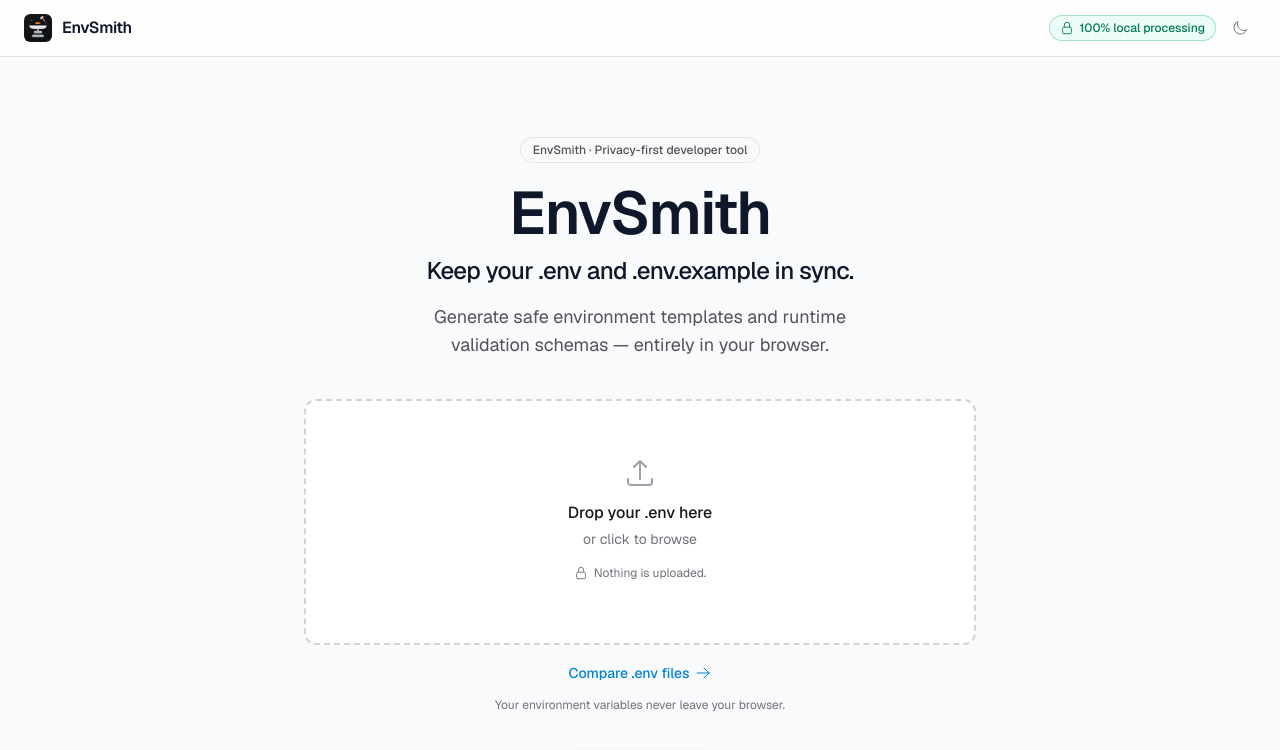
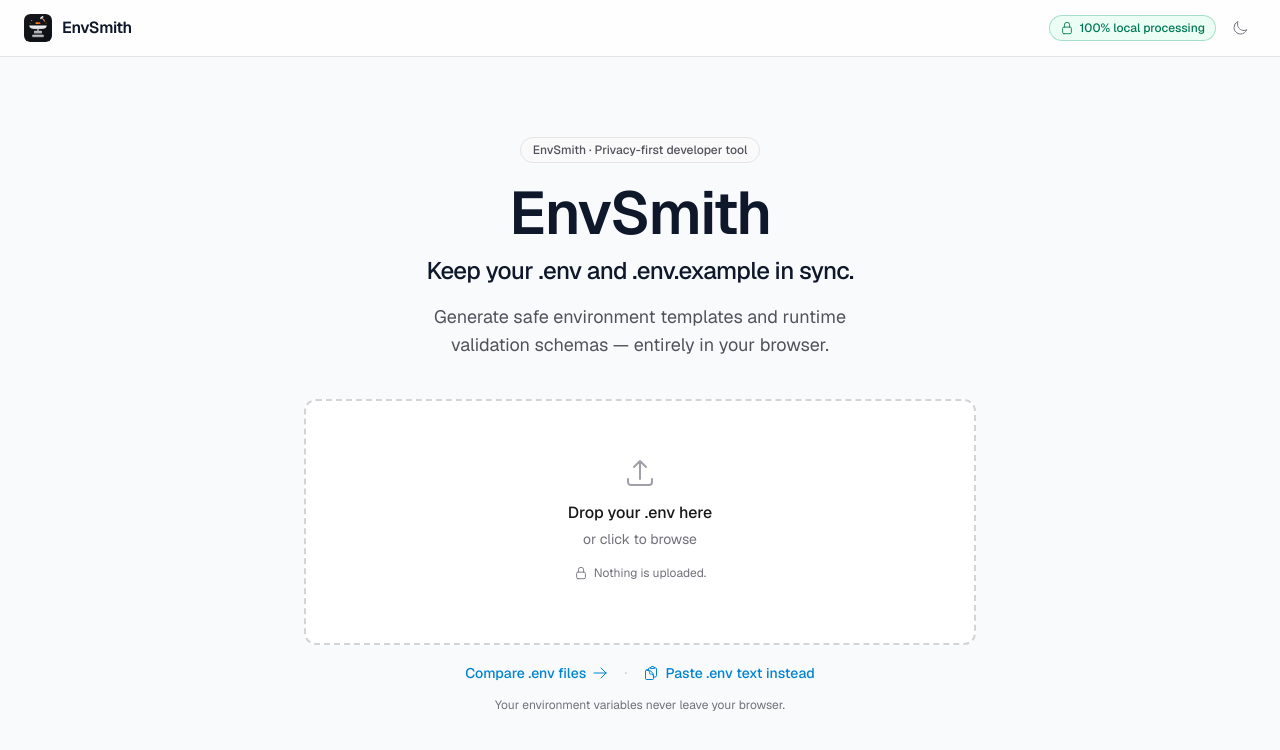
Before and after one commit to modeusweb/envsmith, a Next.js app: page / in a window 1280 px wide. Shown: the top 750 px of the page. Built offline with nearby package versions, Linux system fonts and the light colour scheme.

Commit message:
fix: inline paste button in landing upload section, no footer overlap

```diff
--- a/src/app/page.tsx
+++ b/src/app/page.tsx
@@ -25,14 +25,11 @@
     return (
       <>
         <Header />
-        <Landing onFile={handleFile} onCompareClick={() => setView("compare-only")} />
-        <button
-          type="button"
-          onClick={() => setPasteOpen(true)}
-          className="fixed bottom-4 inset-x-0 mx-auto w-max rounded-full border border-zinc-200 dark:border-zinc-800 bg-white dark:bg-zinc-900 px-4 py-2 text-xs font-medium shadow-sm hover:shadow focus-visible:outline-2 focus-visible:outline-sky-500"
-        >
-          Paste .env text instead
-        </button>
+        <Landing
+          onFile={handleFile}
+          onCompareClick={() => setView("compare-only")}
+          onPasteClick={() => setPasteOpen(true)}
+        />
         {pasteOpen && (
           <PasteDialog
             value={pasteText}
--- a/src/components/landing/Landing.tsx
+++ b/src/components/landing/Landing.tsx
@@ -1,6 +1,6 @@
 "use client";
 
-import { ArrowRightIcon } from "@heroicons/react/24/outline";
+import { ArrowRightIcon, ClipboardDocumentIcon } from "@heroicons/react/24/outline";
 import { DropZone } from "@/components/upload/DropZone";
 import { PrivacySection } from "./PrivacySection";
 
@@ -16,9 +16,11 @@
 export function Landing({
   onFile,
   onCompareClick,
+  onPasteClick,
 }: {
   onFile: (fileName: string, fileSize: number, content: string) => void;
   onCompareClick: () => void;
+  onPasteClick: () => void;
 }) {
   return (
     <main className="mx-auto max-w-7xl px-4 sm:px-6 flex-1 w-full">
@@ -37,7 +39,7 @@
 
       <section className="max-w-2xl mx-auto" aria-label="Upload your .env file">
         <DropZone onFile={onFile} />
-        <div className="mt-4 text-center">
+        <div className="mt-4 flex flex-wrap items-center justify-center gap-x-4 gap-y-2 text-center">
           <button
             type="button"
             onClick={onCompareClick}
@@ -46,10 +48,21 @@
             Compare .env files
             <ArrowRightIcon className="size-4" aria-hidden />
           </button>
-          <p className="mt-3 text-xs text-zinc-500 dark:text-zinc-400">
-            Your environment variables never leave your browser.
-          </p>
+          <span aria-hidden className="text-zinc-300 dark:text-zinc-700">
+            ·
+          </span>
+          <button
+            type="button"
+            onClick={onPasteClick}
+            className="inline-flex items-center gap-1.5 text-sm font-medium text-sky-600 dark:text-sky-400 hover:underline focus-visible:outline-2 focus-visible:outline-sky-500"
+          >
+            <ClipboardDocumentIcon className="size-4" aria-hidden />
+            Paste .env text instead
+          </button>
         </div>
+        <p className="mt-3 text-center text-xs text-zinc-500 dark:text-zinc-400">
+          Your environment variables never leave your browser.
+        </p>
       </section>
 
       <section aria-label="Example of what you get" className="mt-14">
```
